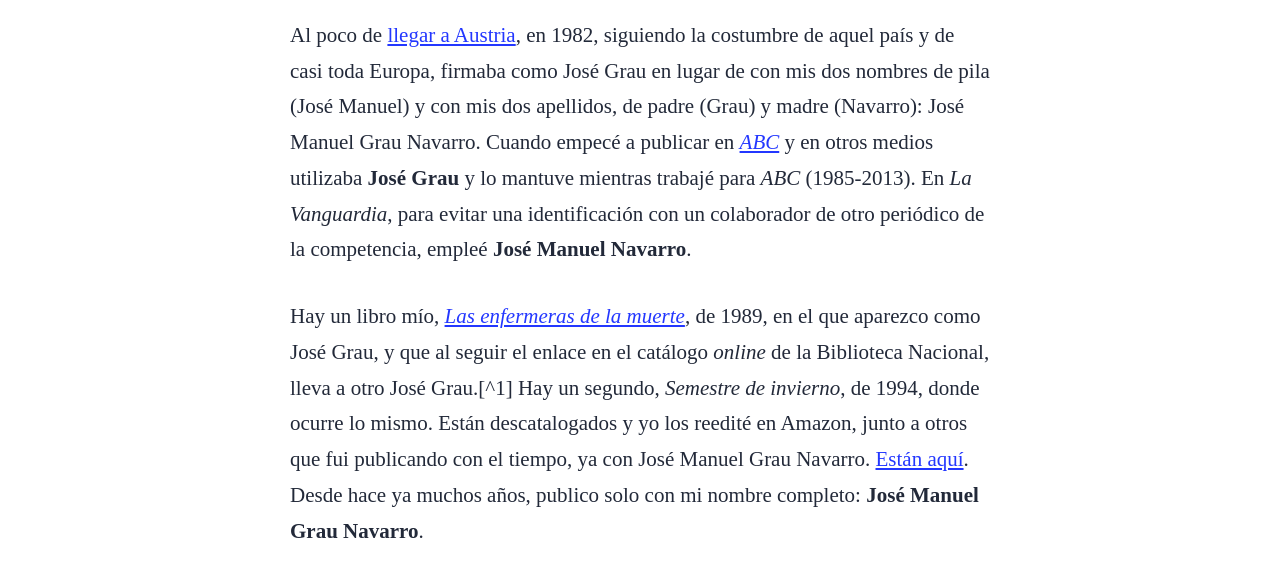
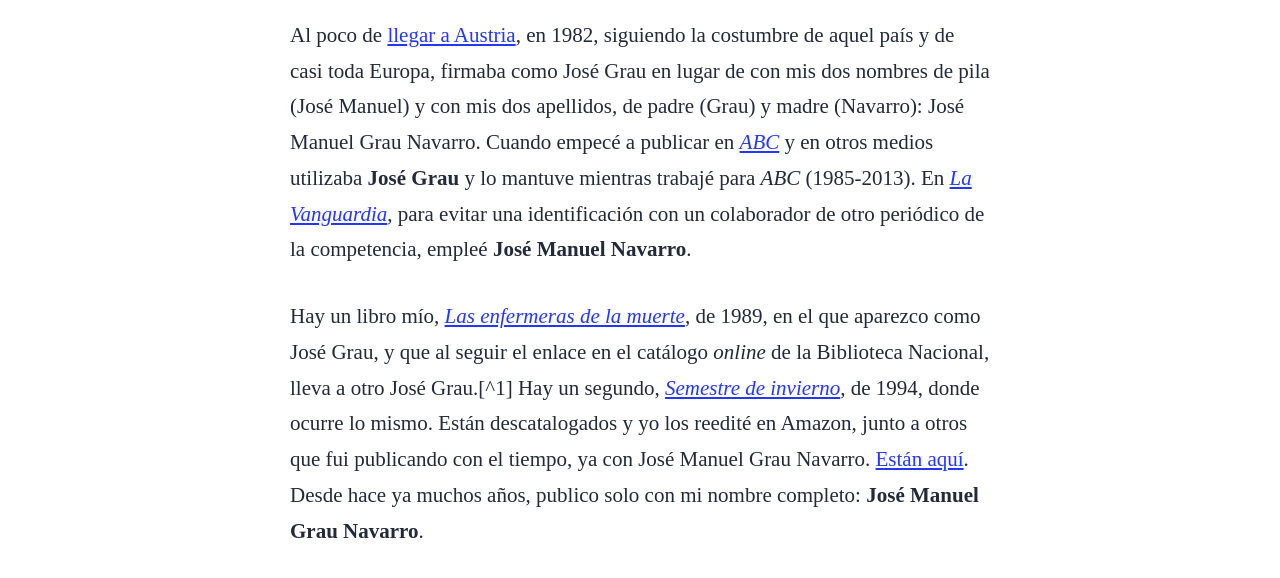
Before and after one commit to lotrives/lotrives-astro-prueba, an Astro site: page /2023/11/05/sobre-firmas in a window 1280 px wide. Shown: the part 207-785 px from the top of the page. Built offline with nearby package versions, Linux system fonts and the light colour scheme; Astro itself is replaced by a stand-in of ours.

Commit message:
Actualiza enlaces en post: Sobre firmas

```diff
--- a/src/content/blog/2023-11-05-sobre-firmas.md
+++ b/src/content/blog/2023-11-05-sobre-firmas.md
@@ -7,8 +7,8 @@ tags: ["Memorias", "ABC"]
 canonical: "https://lotrives.substack.com/p/sobre-firmas-jose-grau"
 ---
 
-Al poco de [llegar a Austria](https://lotrives.substack.com/p/1989-parte-de-lo-que-sucedio), en 1982, siguiendo la costumbre de aquel país y de casi toda Europa, firmaba como José Grau en lugar de con mis dos nombres de pila (José Manuel) y con mis dos apellidos, de padre (Grau) y madre (Navarro): José Manuel Grau Navarro. Cuando empecé a publicar en [*ABC*](https://lotrives.substack.com/p/abc-jose-grau-articulos-jose-manuel-grau-navarro) y en otros medios utilizaba **José Grau** y lo mantuve mientras trabajé para *ABC* (1985-2013). En *La Vanguardia*, para evitar una identificación con un colaborador de otro periódico de la competencia, empleé **José Manuel Navarro**.
+Al poco de [llegar a Austria](https://lotrives.substack.com/p/1989-parte-de-lo-que-sucedio), en 1982, siguiendo la costumbre de aquel país y de casi toda Europa, firmaba como José Grau en lugar de con mis dos nombres de pila (José Manuel) y con mis dos apellidos, de padre (Grau) y madre (Navarro): José Manuel Grau Navarro. Cuando empecé a publicar en [*ABC*](https://lotrives.com/abc/) y en otros medios utilizaba **José Grau** y lo mantuve mientras trabajé para *ABC* (1985-2013). En [*La Vanguardia*](https://lotrives.com/la-vanguardia/), para evitar una identificación con un colaborador de otro periódico de la competencia, empleé **José Manuel Navarro**.
 
-Hay un libro mío, [*Las enfermeras de la muerte*](https://lotrives.substack.com/p/articulos-la-vanguardia-jose-manuel-grau-navarro-jose-manuel-navarro), de 1989, en el que aparezco como José Grau, y que al seguir el enlace en el catálogo *online* de la Biblioteca Nacional, lleva a otro José Grau.[^1] Hay un segundo, *Semestre de invierno*, de 1994, donde ocurre lo mismo. Están descatalogados y yo los reedité en Amazon, junto a otros que fui publicando con el tiempo, ya con José Manuel Grau Navarro. [Están aquí](https://www.amazon.es/stores/José-Manuel-Grau-Navarro/author/B001K0XD3K?ref=ap_rdr&isDramIntegrated=true&shoppingPortalEnabled=true). Desde hace ya muchos años, publico solo con mi nombre completo: **José Manuel Grau Navarro**.
+Hay un libro mío, [*Las enfermeras de la muerte*](https://catalogo.bne.es/permalink/34BNE_INST/95vni4/alma991016612429708606), de 1989, en el que aparezco como José Grau, y que al seguir el enlace en el catálogo *online* de la Biblioteca Nacional, lleva a otro José Grau.[^1] Hay un segundo, [*Semestre de invierno*](https://catalogo.bne.es/permalink/34BNE_INST/95vni4/alma991021993119708606), de 1994, donde ocurre lo mismo. Están descatalogados y yo los reedité en Amazon, junto a otros que fui publicando con el tiempo, ya con José Manuel Grau Navarro. [Están aquí](https://www.amazon.com/author/jmgraunavarro). Desde hace ya muchos años, publico solo con mi nombre completo: **José Manuel Grau Navarro**.
 
 [^1]: Es el teólogo: José Grau Balcells (1931-2014).
```
